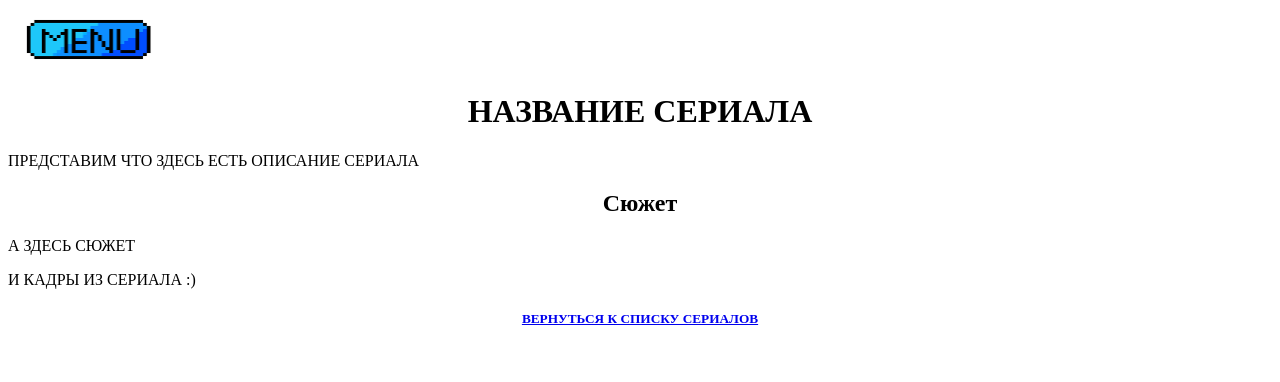
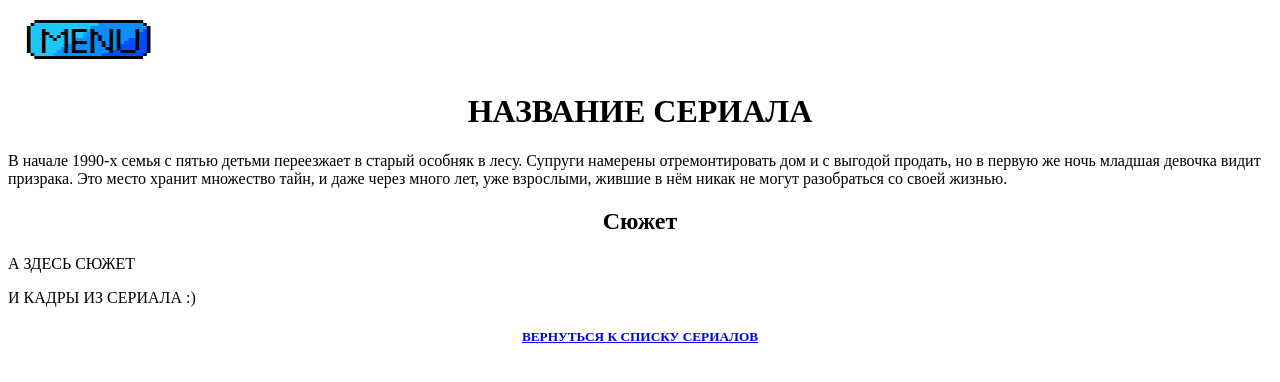
Before and after one commit to Vlada971/software-engineering, a plain HTML site: page lab2/hillhouse.html in a window 1280 px wide. Drawn offline with Linux system fonts and the light colour scheme.

Commit message:
Added description in hillhouse.html

```diff
--- a/lab2/hillhouse.html
+++ b/lab2/hillhouse.html
@@ -7,7 +7,7 @@
 	<body>
 		<a href = "index.html"><img src = "mainmenu.png" width="150" height="60"></a>
 		<h1 align = "center">НАЗВАНИЕ СЕРИАЛА</h1>
-		<p> ПРЕДСТАВИМ ЧТО ЗДЕСЬ ЕСТЬ ОПИСАНИЕ СЕРИАЛА</p>
+		<p> В начале 1990-х семья с пятью детьми переезжает в старый особняк в лесу. Супруги намерены отремонтировать дом и с выгодой продать, но в первую же ночь младшая девочка видит призрака. Это место хранит множество тайн, и даже через много лет, уже взрослыми, жившие в нём никак не могут разобраться со своей жизнью.</p>
 		<h2 align = "center">Сюжет</h2>
 		<p>А ЗДЕСЬ СЮЖЕТ</p>
 		<p>И КАДРЫ ИЗ СЕРИАЛА :)</p>
```
